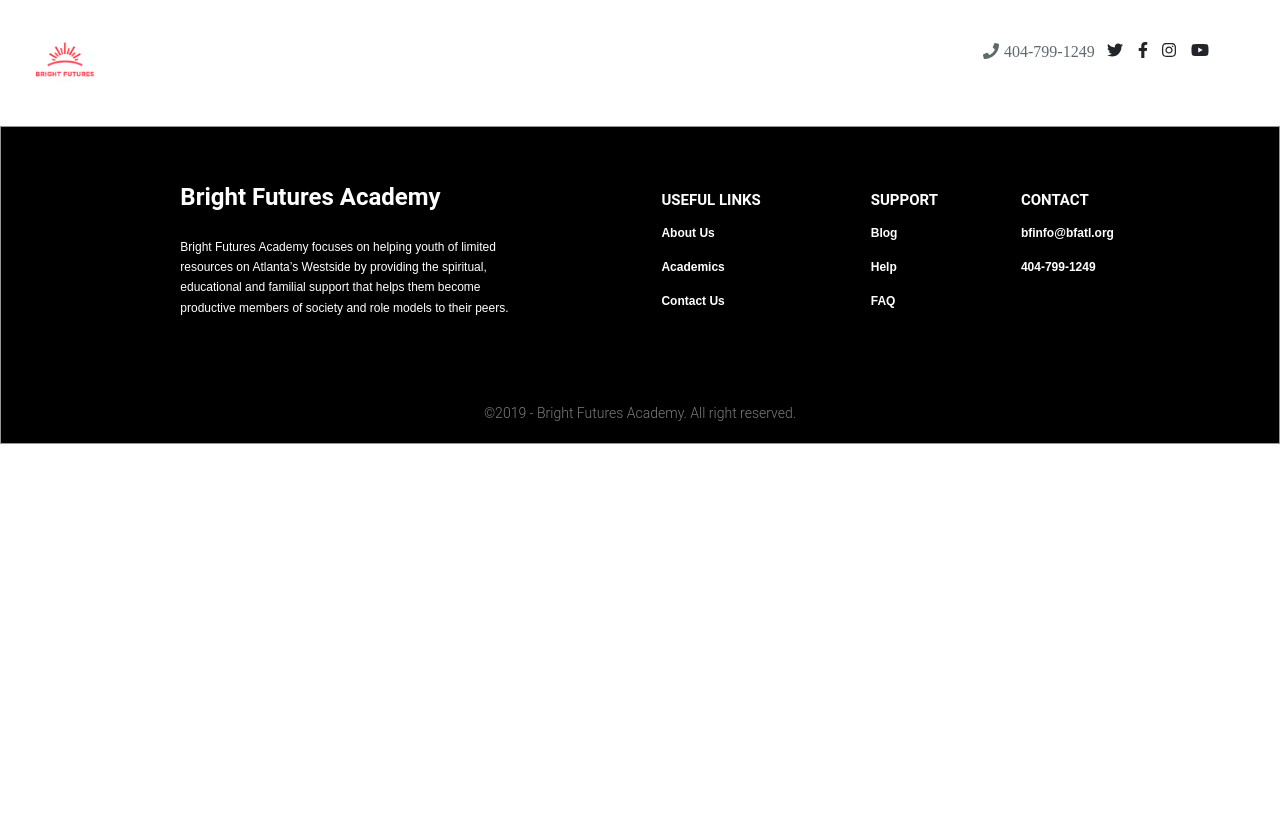
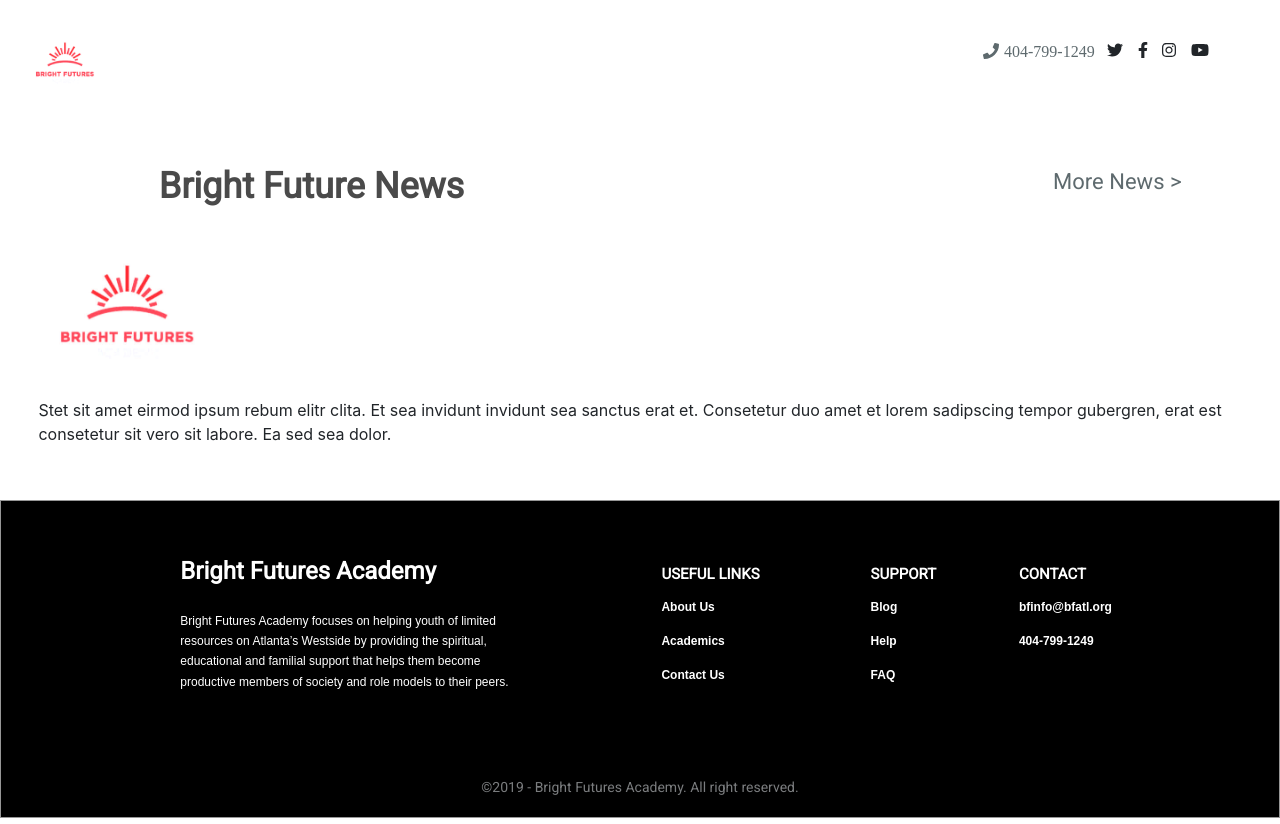
Before and after one commit to GTBitsOfGood/bright-futures-academy, a React (Create React App) app in the folder client/: page /landingPage in a window 1280 px wide. Before the commit the page ends 800 px from the top, so only its background shows below. Built offline with nearby package versions, Linux system fonts and the light colour scheme.

Commit message:
Start News Component

```diff
--- /dev/null
+++ b/client/src/components/LandingPageNews.js
@@ -0,0 +1,58 @@
+import React, { Component } from 'react';
+import NewsTile from './NewsTile';
+import './css/LandingPageNews.css';
+
+class LandingPageNews extends Component {
+
+    constructor(props) {
+        super(props);
+
+        this.state = {
+
+        }
+
+        this.onClickMoreNews = this.onClickMoreNews.bind(this);
+        this.getNews = this.getNews.bind(this);
+    }
+
+    /**
+     * When the user clicks on the "more news" button this triggers.
+     * TODO:
+     */
+    onClickMoreNews() {
+        alert("clicked more news");
+    }
+
+    /**
+     * This is the function that fetches news from the backend
+     */
+    getNews() {
+        return (
+            <NewsTile />
+        )
+    }
+
+    render() {
+        return (
+            <div className="backgroundNews">
+                <span>
+                    <p className="headingTextNews left">
+                        Bright Future News
+                    </p>
+                    <div onClick={this.onClickMoreNews}>
+                        <p className="moreNews right">
+                            More News >
+                        </p>
+                    </div>
+                </span>
+                <span>
+                    <NewsTile />
+                    {this.getNews}
+                </span>
+            </div>
+        );
+    }
+
+}
+
+export default LandingPageNews;
--- /dev/null
+++ b/client/src/components/NewsTile.js
@@ -0,0 +1,31 @@
+import React, { Component } from 'react';
+import './css/LandingPageNews.css';
+import logoImage from '../images';
+
+class NewsTile extends Component {
+
+    constructor(props) {
+        super(props);
+
+        this.state = {
+
+        }
+    }
+
+    render() {
+        return (
+            <div>
+                <div className="newsImage">
+                    <img alt="#" src={logoImage[0]}  width="15%" height="10%"/>
+                </div>
+                <div className="newsTileText">
+                    <p>
+                        Stet sit amet eirmod ipsum rebum elitr clita. Et sea invidunt invidunt sea sanctus erat et. Consetetur duo amet et lorem sadipscing tempor gubergren, erat est consetetur sit vero sit labore. Ea sed sea dolor.
+                    </p>
+                </div>
+            </div>
+        );
+    }
+}
+
+export default NewsTile;
--- /dev/null
+++ b/client/src/components/css/LandingPageNews.css
@@ -0,0 +1,39 @@
+@import url(https://fonts.googleapis.com/css?family=Roboto);
+@import url(https://fonts.googleapis.com/css?family=Open+Sans);
+.headingTextNews {
+    font-family: Roboto;
+    font-size: 36px;
+    font-weight: bold;
+    font-style: normal;
+    font-stretch: normal;
+    line-height: normal;
+    letter-spacing: normal;
+    color: #4a4a4a;
+    text-align: left;
+}
+
+.backgroundNews {
+    width: 100%;
+    height: 50%;
+    padding: 3%;
+}
+
+.moreNews {
+    font-family: Roboto;
+    font-size: 22px;
+    font-weight: 500;
+    font-style: normal;
+    font-stretch: normal;
+    line-height: 1.5;
+    letter-spacing: normal;
+    color: #5e6a6e;
+    text-align: right;
+}
+
+.left {
+    float: left;
+}
+
+.right {
+    float: right;
+}
--- /dev/null
+++ b/client/src/components/css/NewsTile.css
@@ -0,0 +1,24 @@
+.newsImage {
+    height: 75px;
+    width: 75px;
+    background-color: #e4e4e5;
+}
+
+img {
+    max-width: 100%;
+    max-height: 100%;
+    object-fit: cover;
+    border: 1px solid red;
+}
+
+.newsTileText {
+    max-width: 350px;
+    font-family: Roboto;
+    font-size: 16px;
+    font-weight: 300;
+    font-style: normal;
+    font-stretch: normal;
+    line-height: 1.69;
+    letter-spacing: normal;
+    color: #5e6a6e;
+}
--- a/client/src/pages/LandingPage.js
+++ b/client/src/pages/LandingPage.js
@@ -1,6 +1,7 @@
 import React, { Component } from 'react';
 import Footer from './../components/Footer';
 import LandingPageHeader from '../components/LandingPageHeader';
+import LandingPageNews from '../components/LandingPageNews';
 
 /**
  * Our Landing Page! This is what the parent will see before they sign in.
@@ -18,6 +19,7 @@
     return (
         <div>
           <LandingPageHeader />
+          <LandingPageNews />
           <Footer />
         </div>
     );
```
